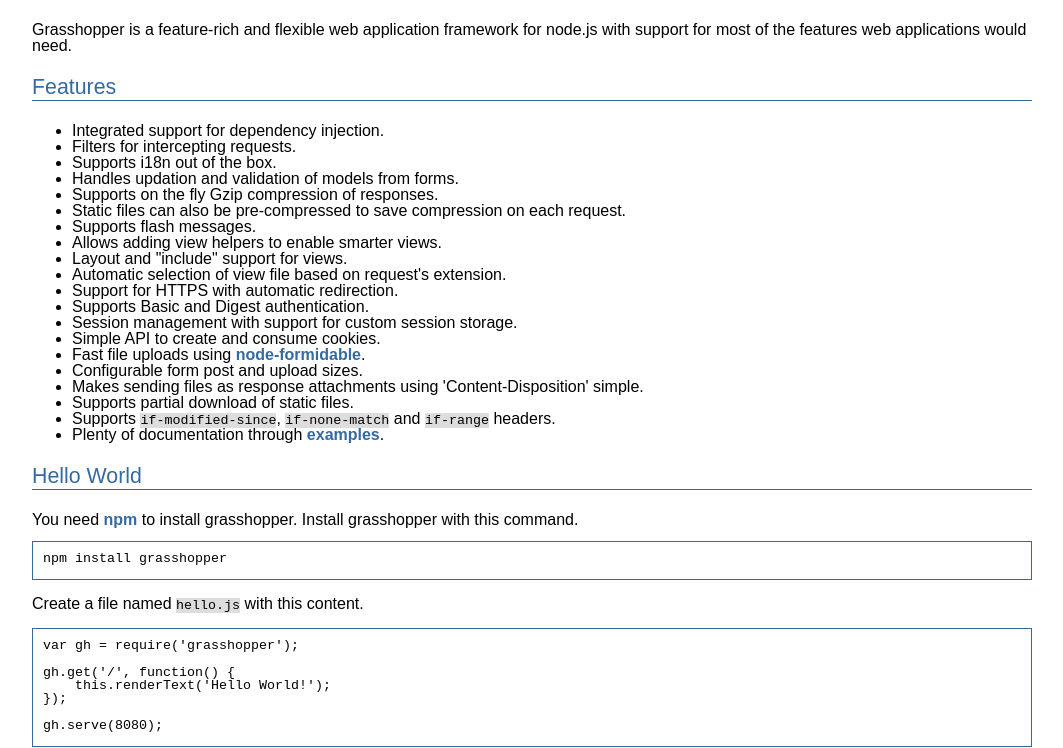
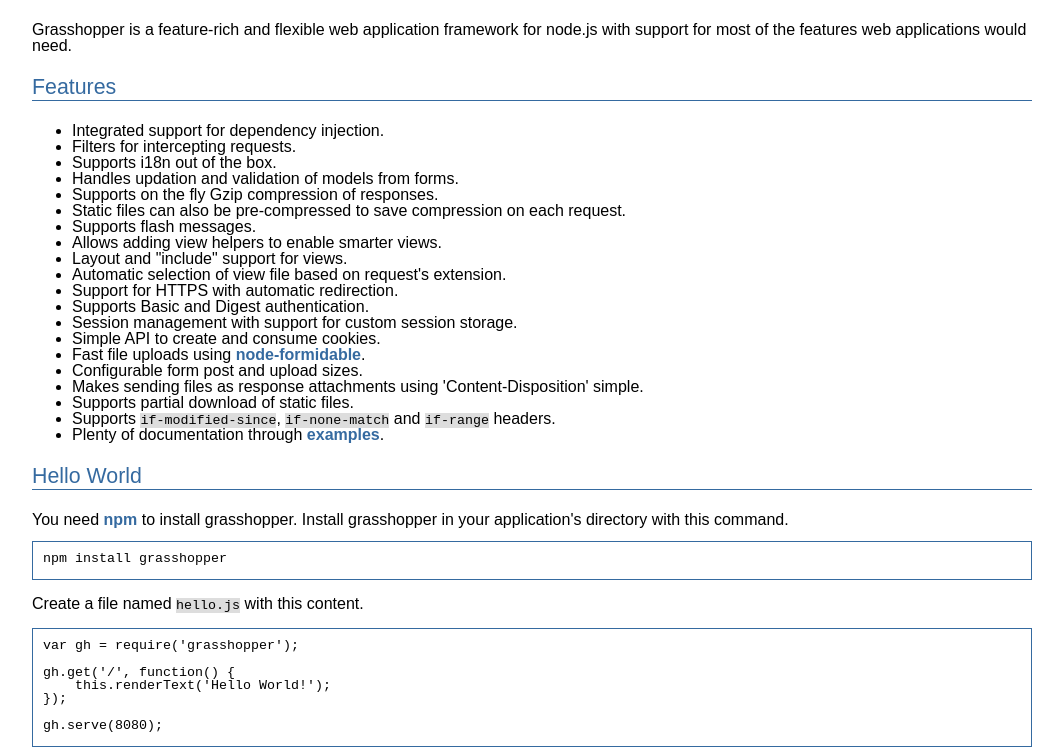
Before and after one commit to cskr/grasshopper, a plain HTML site: page index.html in a window 1280 px wide. Shown: the part 66-814 px from the top of the page, without its empty margins (108-1171 px from the left). Drawn offline with Linux system fonts and the light colour scheme.

Commit message:
Updated page for npm local installation.

```diff
--- a/index.html
+++ b/index.html
@@ -39,7 +39,7 @@
 
         You need <a href="http://github.com/isaacs/npm#readme">npm</a> to install grasshopper.
 
-        Install grasshopper with this command.
+        Install grasshopper in your application's directory with this command.
 
         <pre>
 npm install grasshopper
```
